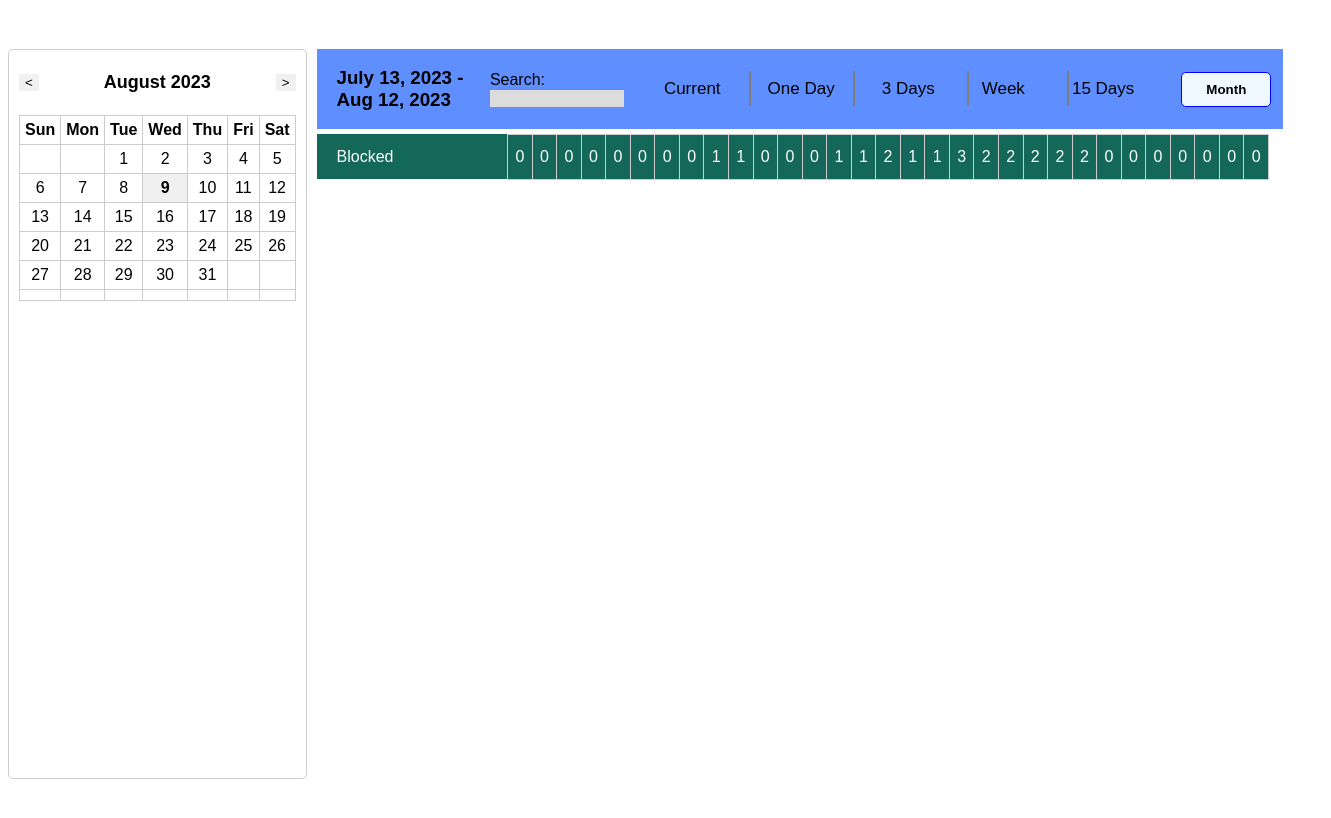
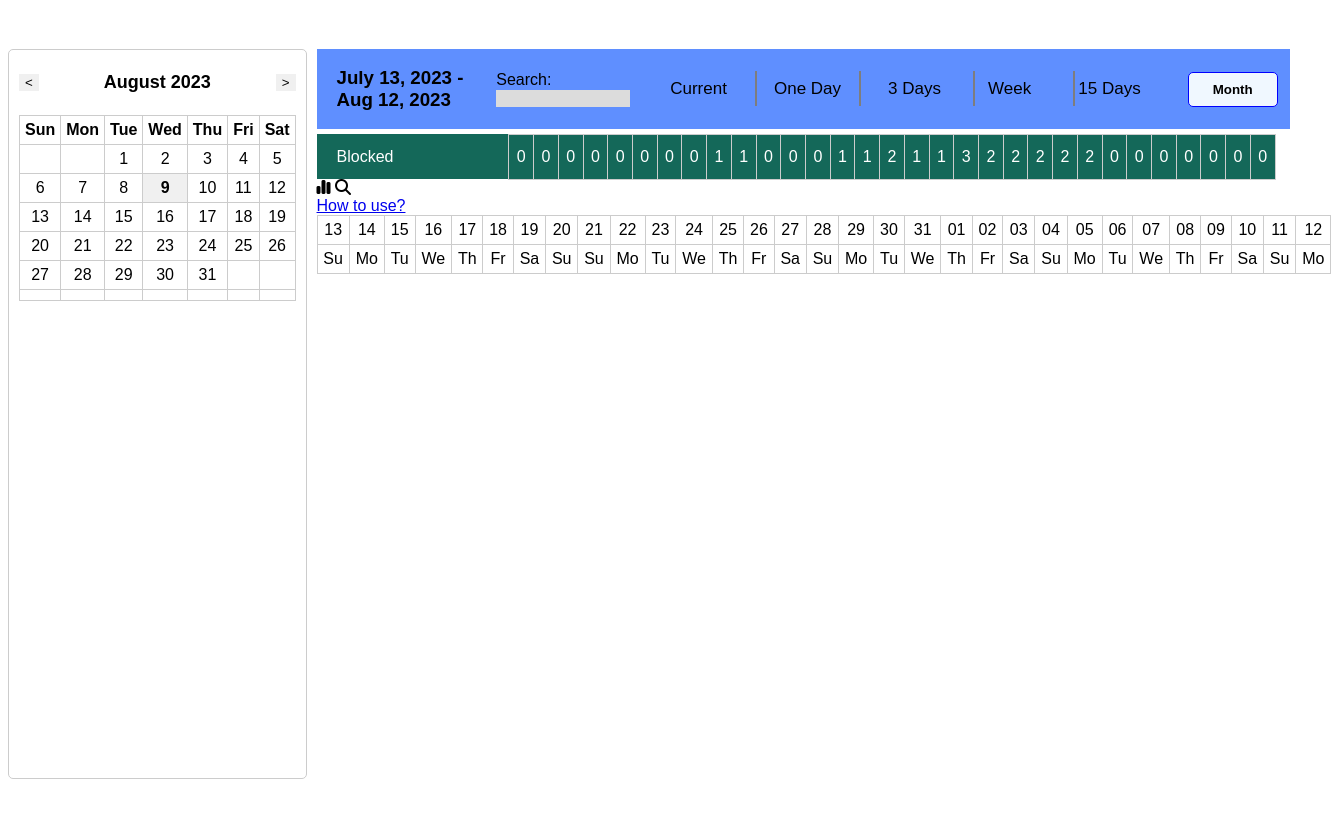
Before and after one commit to Vikalp-Mishra03/admin_dashboard, a plain HTML site: page index.html in a window 1280 px wide. Shown: the part 82-900 px from the top of the page, 1331 px wide, since content can reach past the window. Drawn offline with Linux system fonts and the light colour scheme.

Commit message:
one more box complete

```diff
--- a/index.html
+++ b/index.html
@@ -7,6 +7,7 @@
     <link rel="stylesheet" href="style.css">
     <script src="script.js" defer></script>
     <title>Calendar</title>
+    <script src="https://kit.fontawesome.com/cb8b8deeac.js" crossorigin="anonymous"></script>
 </head>
 
 <body>
@@ -123,7 +124,83 @@
                 </table>
             </div>
             <div class="use">
-
+                <div class="icon">
+                    <i class="fa-solid fa-chart-simple"></i>
+                    <i class="fa-solid fa-magnifying-glass"></i>
+                </div>
+                <a href="#">How to use?</a>
+                <div class="week">
+                    <table style="width: 105.5%;">
+                        <thead>
+                            <tr>
+                                <td>13</td>
+                                <td>14</td>
+                                <td>15</td>
+                                <td>16</td>
+                                <td>17</td>
+                                <td>18</td>
+                                <td>19</td>
+                                <td>20</td>
+                                <td>21</td>
+                                <td>22</td>
+                                <td>23</td>
+                                <td>24</td>
+                                <td>25</td>
+                                <td>26</td>
+                                <td>27</td>
+                                <td>28</td>
+                                <td>29</td>
+                                <td>30</td>
+                                <td>31</td>
+                                <td>01</td>
+                                <td>02</td>
+                                <td>03</td>
+                                <td>04</td>
+                                <td>05</td>
+                                <td>06</td>
+                                <td>07</td>
+                                <td>08</td>
+                                <td>09</td>
+                                <td>10</td>
+                                <td>11</td>
+                                <td>12</td>
+                            </tr>
+                            <tr>
+                                <td>Su</td>
+                                <td>Mo</td>
+                                <td>Tu</td>
+                                <td>We</td>
+                                <td>Th</td>
+                                <td>Fr</td>
+                                <td>Sa</td>
+                                <td>Su</td>
+                                <td>Su</td>
+                                <td>Mo</td>
+                                <td>Tu</td>
+                                <td>We</td>
+                                <td>Th</td>
+                                <td>Fr</td>
+                                <td>Sa</td>
+                                <td>Su</td>
+                                <td>Mo</td>
+                                <td>Tu</td>
+                                <td>We</td>
+                                <td>Th</td>
+                                <td>Fr</td>
+                                <td>Sa</td>
+                                <td>Su</td>
+                                <td>Mo</td>
+                                <td>Tu</td>
+                                <td>We</td>
+                                <td>Th</td>
+                                <td>Fr</td>
+                                <td>Sa</td>
+                                <td>Su</td>
+                                <td>Mo</td>
+                            </tr>
+                        </thead>
+                    </table>
+                </div>
             </div>
         </div>
     </main>
```
